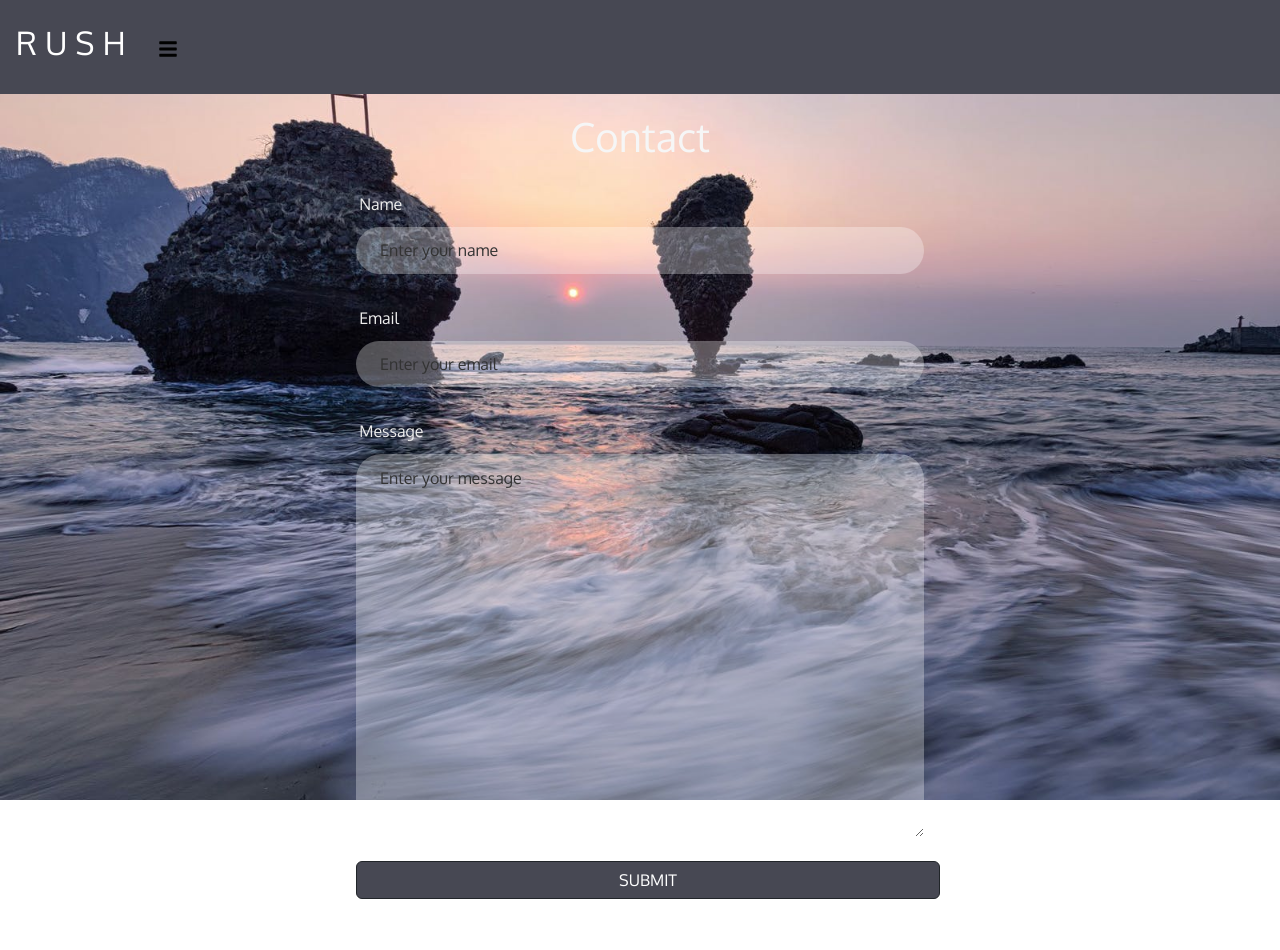
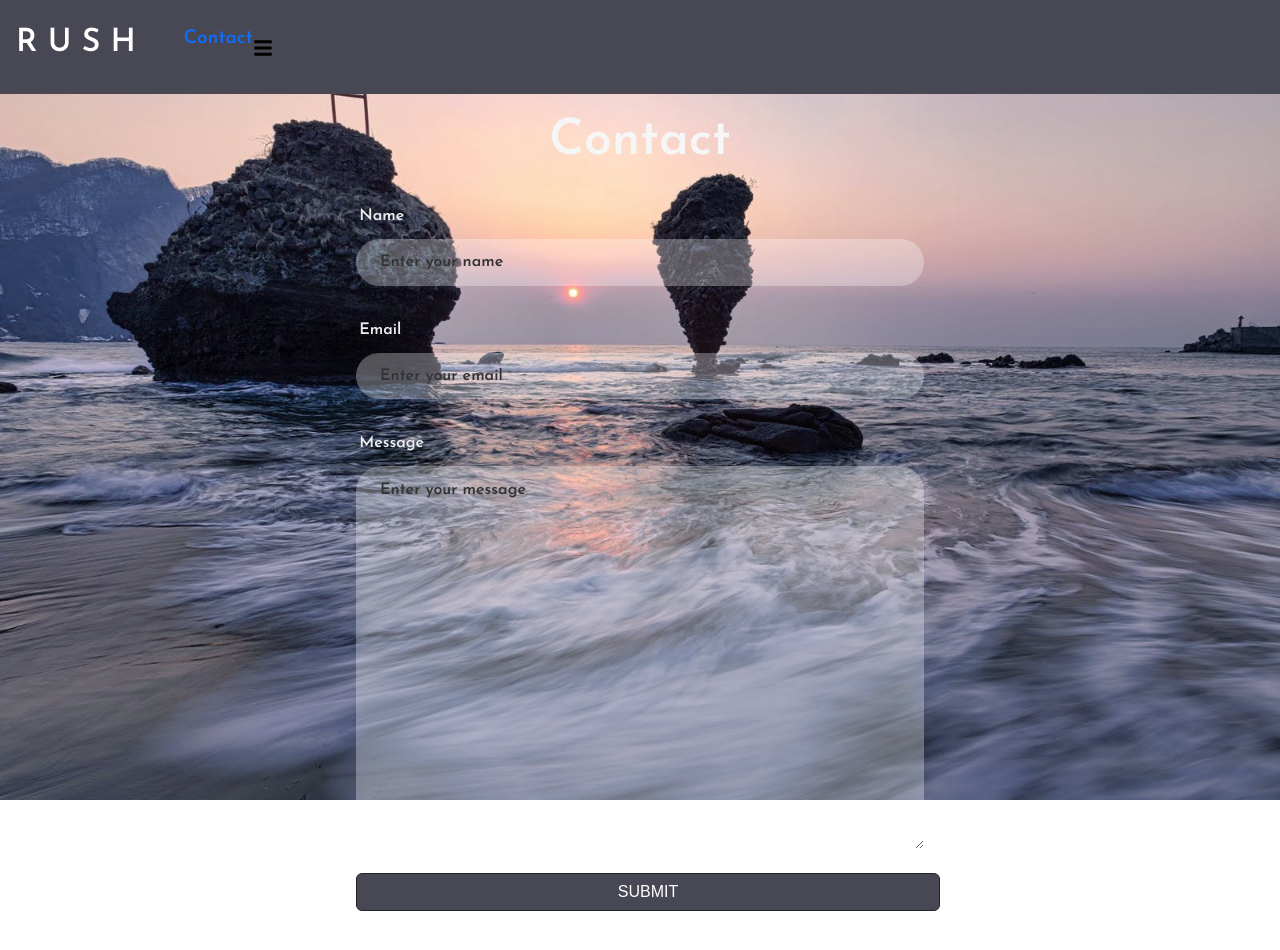
Before and after one commit to Yassing17/Rush2.0, a React (Create React App) app: page /ContactPage in a window 1280 px wide. Shown: the top 950 px of the page. Built offline with nearby package versions, Linux system fonts and the light colour scheme.

Commit message:
fixing styling issues 1

```diff
--- a/public/index.html
+++ b/public/index.html
@@ -11,7 +11,7 @@
     />
     <link rel="apple-touch-icon" href="%PUBLIC_URL%/logo192.png" />
     <link rel="stylesheet" type="text/css" charset="UTF-8" href="https://cdnjs.cloudflare.com/ajax/libs/slick-carousel/1.6.0/slick.min.css" />
-<link rel="stylesheet" type="text/css" href="https://cdnjs.cloudflare.com/ajax/libs/slick-carousel/1.6.0/slick-theme.min.css" />
+    <link rel="stylesheet" type="text/css" href="https://cdnjs.cloudflare.com/ajax/libs/slick-carousel/1.6.0/slick-theme.min.css" />
 
 
 <!--
--- /dev/null
+++ b/src/components/TerritoryAcknowledgment/territory.jsx
@@ -0,0 +1,22 @@
+import React from 'react'
+import './territoryStyles.css'
+
+const Territory = () => {
+  return (
+    <div className='territoryPage'>
+        <div className='territorySection'>
+            <div className='territoryTitle'>
+                <h1>Territory Acknowledgement</h1>
+                <div className='text'>
+                    <p>The RUSH Initiative would like to acknowledge and respect that all of the efforts of their project have been on the uncended and unsurrended territory of the lək̓ʷəŋən speaking peoples, the Songhees, Esquimalt and W̱SÁNEĆ peoples whose historical relationships with the land continue to this day. Maps have a long history of erasure of Indigenous cultures and the RUSH Initiave acknowledges that the information provided does not honour the rich cultures and languages that exist, and were present pre-contact. It is extremely important to understand that Indigenous peoples make up 5% of the world’s population and protect 80% of the world’s biodiversity. </p>
+                    <p>If you are interested in learning more about the traditional names of these lands, there are some incredible resources availble:
+                        The BC Assebly of First Nations (BCAFN) has an interactive map which shows the nations present in BC. </p>
+                </div>
+            </div>
+
+        </div>
+    </div>
+  )
+}
+
+export default Territory
--- /dev/null
+++ b/src/components/TerritoryAcknowledgment/territoryStyles.css
@@ -0,0 +1,34 @@
+.territoryTitle{
+    margin: auto;
+    margin-left: 2%;
+    margin-top: 12%;
+    margin-bottom: 2%;
+    text-align: left;
+}
+.territoryTitle .text {
+    margin-top: 1%;
+    text-align: center;
+
+}
+
+.territorySection{
+    height: fit-content;
+    background-color: whitesmoke;
+    align-self: center;
+    padding: 30px;
+    margin-left: 2%;
+    margin-right: 2%;
+
+}
+.territoryPage {
+    width: 100%;
+    height: 100vh;
+}
+
+
+@media screen and (max-width:540px) {
+    .initiativepage .container .bottom {
+        flex-direction: column;
+        align-items: center;
+    }
+}
--- a/src/components/navbar/Navbar.jsx
+++ b/src/components/navbar/Navbar.jsx
@@ -23,18 +23,18 @@ const Navbar = () => {
         <div className='navbar'>
             <div className="containerYG">
                 <div className={slide ? 'logo slide-right' : 'logo'}>
-                    <h2><Link onClick={handleClose} activeClass="active" to="landingpage1" spy={true} smooth={true} duration={500}>R U S H</Link></h2>
+                    <h2><Link className='rushTitle' onClick={handleClose} activeClass="active" to="landingpage1" spy={true} smooth={true} duration={500}>R U S H</Link></h2>
                 </div>
 
                 {/*lots of code from old website to keep scrolling cpapbilities */}
                 <ul className={nav ? 'nav-menu active' : 'nav-menu'}>
-                    <li><a href="/"><Link onClick={handleClose} activeClass="active" to="dashpageAnchor" spy={true} smooth={true} duration={500}>Maps</Link></a></li>
-                    <li><a href="/"><Link onClick={handleClose} activeClass="active" to="eventpageAnchor" spy={true} smooth={true} duration={500}>Events</Link></a></li>
-                    <li><a href="/"><Link onClick={handleClose} activeClass="active" to="initiativepageAnchor" spy={true} smooth={true} duration={500}>Initiatives</Link></a></li>
-                    <li><a href="/"><Link onClick={handleClose} activeClass="active" to="aboutpageAnchor" spy={true} smooth={true} duration={500}>About</Link></a></li>
+                    <li><Link onClick={handleClose} activeClass="active" to="dashpageAnchor" spy={true} smooth={true} duration={500}>Maps</Link></li>
+                    <li><Link onClick={handleClose} activeClass="active" to="eventpageAnchor" spy={true} smooth={true} duration={500}>Events</Link></li>
+                    <li><Link onClick={handleClose} activeClass="active" to="initiativepageAnchor" spy={true} smooth={true} duration={500}>Initiatives</Link></li>
+                    <li><Link onClick={handleClose} activeClass="active" to="aboutpageAnchor" spy={true} smooth={true} duration={500}>About</Link></li>
 
                     <div className='mobile-menu'>
-                        <LinkR to='/ContactPage'><button>Contact</button></LinkR>
+                        <LinkR style={{textDecoration: 'none'}} to='/ContactPage'>Contact</LinkR>
                         <div className="social-icons">
                             <FaFacebook className='icon' />
                             <FaInstagram className='icon' />
@@ -44,8 +44,8 @@ const Navbar = () => {
 
                 </ul>
 
-                <ul className='nav-menu hide'>
-                    <li><LinkR to='/ContactPage'>Contact</LinkR></li>
+                <ul>
+                    <li><LinkR style={{textDecoration: 'none'}} to='/ContactPage'>Contact</LinkR></li>
                 </ul>
 
                 <div className="hamburger" onClick={handleNav} >
--- a/src/components/navbar/NavbarStyles.css
+++ b/src/components/navbar/NavbarStyles.css
@@ -1,7 +1,14 @@
+.rushTitle{
+    text-decoration: none !important;
+    color: white;
+
+}
+
 .navbar {
     width: 100% ;
     min-height: fit-content;
     position: fixed ;
+    display: flex;
     z-index: 5;
     /* background-color: rgba(255, 255, 255, 0.526); */
     background-color: rgb(71,72,83);
@@ -31,7 +38,7 @@
 
 .hamburger {
     display: none;
-    padding: 1rem;
+    /* padding: 1rem; */
 }
 
 .mobile-menu {
@@ -40,6 +47,8 @@
 
 .nav-menu {
     display: flex;
+    margin: none !important;
+    padding: none !important;
 }
 
 .nav-menu li {
--- a/src/index.css
+++ b/src/index.css
@@ -1,6 +1,8 @@
 
 
- @import url('https://fonts.googleapis.com/css2?family=Oxygen&display=swap');
+ /* @import url('https://fonts.googleapis.com/css2?family=Oxygen&display=swap'); */
+ /* @import url('https://fonts.googleapis.com/css2?family=Josefin+Sans&display=swap'); */
+ @import url('https://fonts.googleapis.com/css2?family=Josefin+Sans:wght@600&display=swap');
 
 
 :root {
@@ -14,14 +16,15 @@
 
 body {
 
-  font-family: 'Oxygen', sans-serif !important;
+  /* font-family: 'Oxygen', sans-serif !important; */
+  font-family: 'Josefin Sans', sans-serif !important;
   -webkit-font-smoothing: antialiased;
   -moz-osx-font-smoothing: grayscale;
   overflow-x: hidden;
 }
 
 ul {
-  list-style-type: none;
+  list-style-type: none ;
 }
 
 a {
@@ -29,29 +32,29 @@ a {
 }
 
 h1 {
-  font-size: 40px !important;
+  font-size: 50px !important;
 }
 h6 {
-  font-size: 70px !important;
+  font-size: 80px !important;
 }
 
 li {
   font-size: 19px;
 }
 b {
-  font-size: 25px;
+  font-size: 35px;
 }
 
 h2 {
-  font-size: 30px;
+  font-size: 40px;
 }
 
 h3 {
-  font-size: 10px;
+  font-size: 20px;
 }
 
 p {
-  font-size: 19px;
+  font-size: 30px;
 }
 
 .btn {
--- a/src/pages/HomePage.jsx
+++ b/src/pages/HomePage.jsx
@@ -10,6 +10,7 @@ import Footer from '../components/Footer/Footer'
 import Initiative from '../components/InitiativeSection/InitiativeSection'
 import Carousel from '../components/Carousel/Carousel'
 import './HomePageStyles.css'
+import Territory from '../components/TerritoryAcknowledgment/territory'
 
 const Home = () => {
   return (
@@ -19,6 +20,7 @@ const Home = () => {
           <Navbar/>
         </div>
         <LandingPage1 />
+        <Territory/>
         <Carousel />
         <DashboardSection></DashboardSection>
         <EventSection></EventSection>
```
